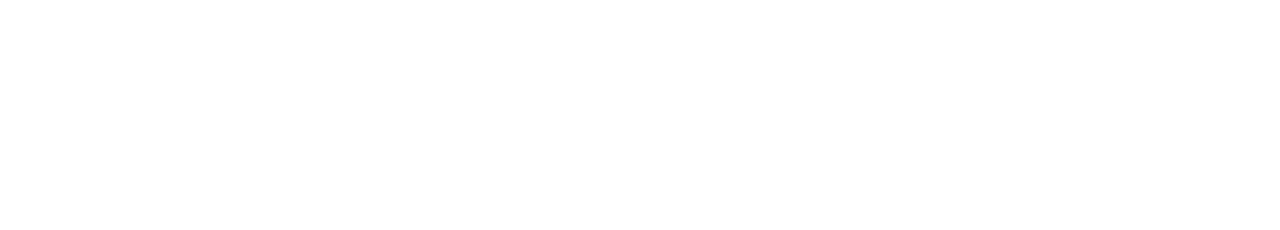
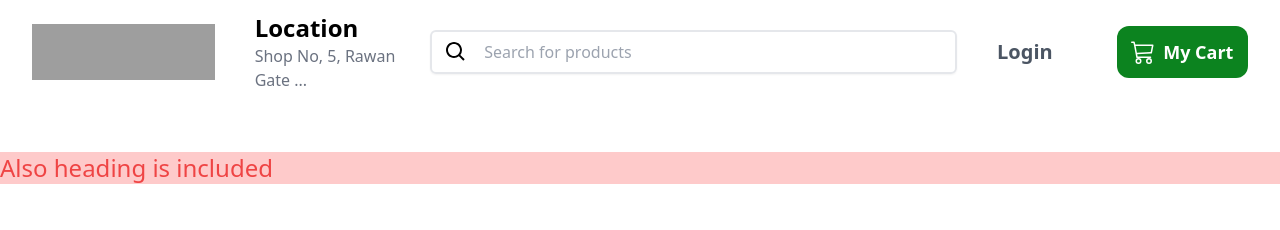
Before and after one commit to tara122333/finehubs-front-end, a React (Create React App) app: page / in a window 1280 px wide. Before the commit this address had no page. Shown: the top 230 px of the page. Built offline with nearby package versions, Linux system fonts and the light colour scheme; grey boxes are pictures that could not be loaded.

Commit message:
change route

```diff
--- a/src/App.jsx
+++ b/src/App.jsx
@@ -17,7 +17,7 @@
         <Route path="/home" exact  element={<Home/>}/>
         <Route path="/temp" exact element={<Temp/>}/>
       </Routes>  */}
-      <DefaultHOC path="/home" exact element={Home} />
+      <DefaultHOC path="/" exact element={Home} />
     </div>
   );
 }
```
